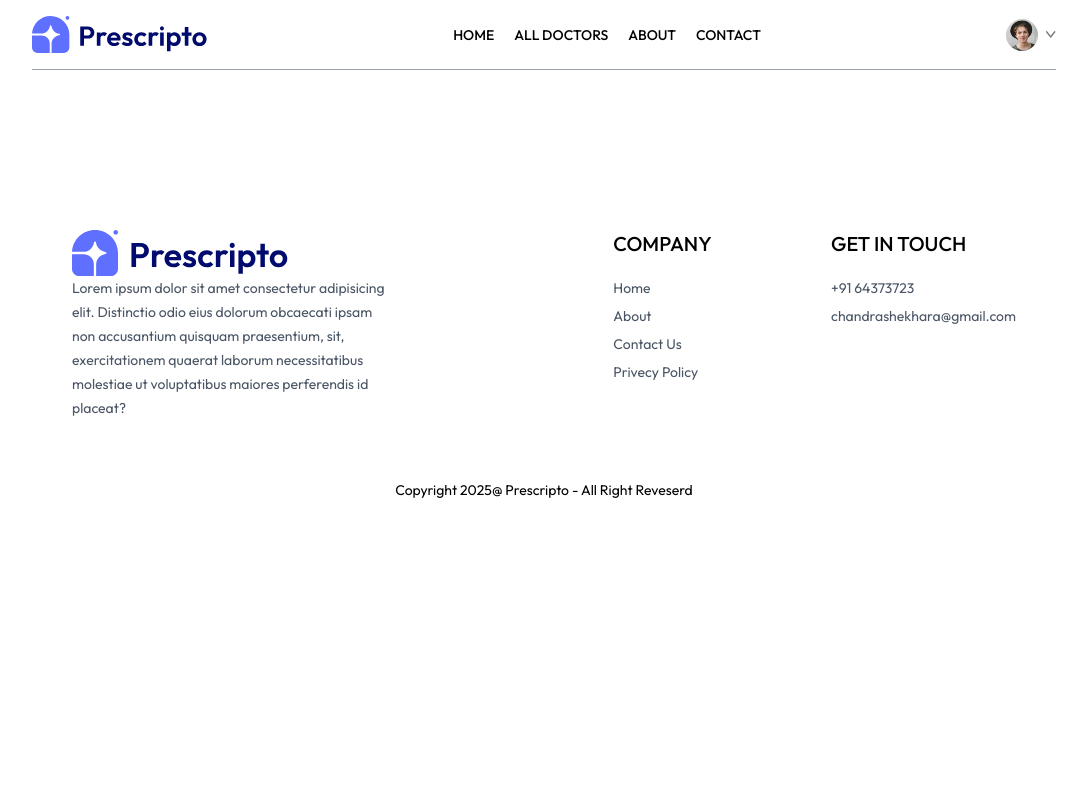
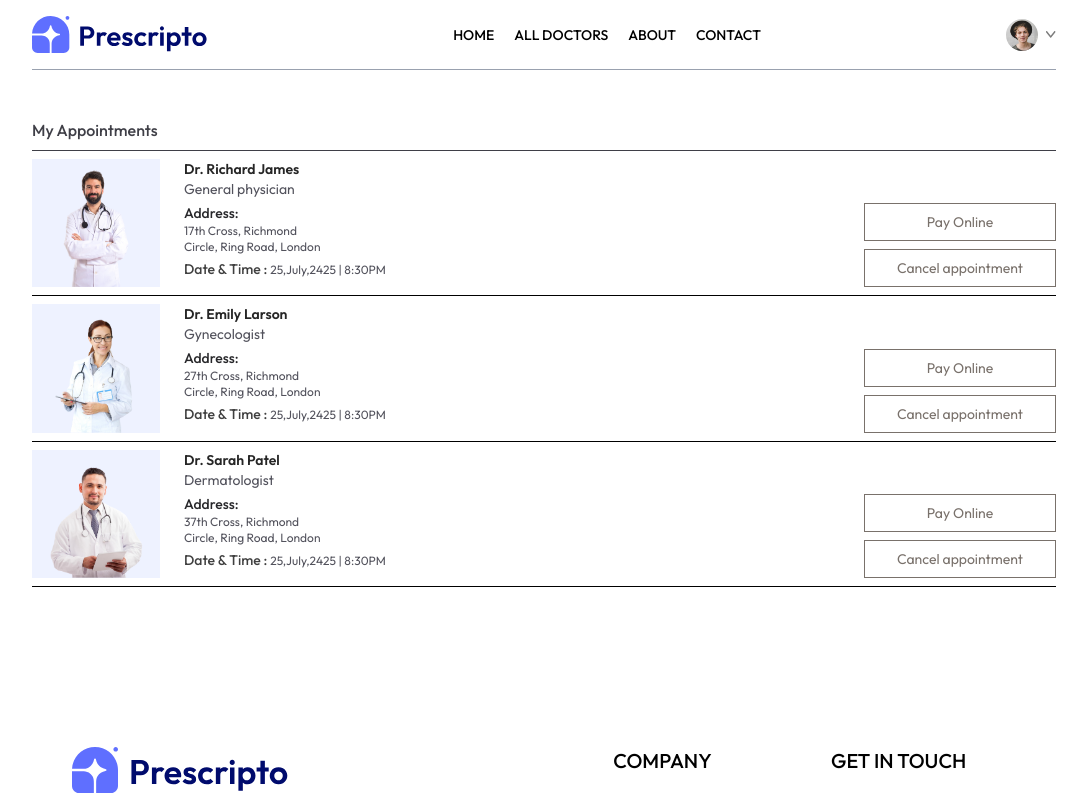
Before and after one commit to CSPEDITOR/CareHub, a React (Vite) app in the folder frontend/: page /my-appointments in a window 1280 px wide. Shown: the top 798 px of the page, without its empty margins (96-1183 px from the left). Built offline with nearby package versions, Linux system fonts and the light colour scheme.

Commit message:
complete the forntend part

```diff
--- a/frontend/src/components/Navbar.jsx
+++ b/frontend/src/components/Navbar.jsx
@@ -48,6 +48,20 @@
             Create Account
         </button>
         }
+        <img onClick={()=>setShowMenu(true)} className='w-6 md:hidden' src={assets.menu_icon} alt="" />
+        {/* ------------mobile menu---------- */}
+        <div className={`${showMenu ? 'fixed w-full': 'h-0 w-0'} md:hidden right-0 top-0 bottom-0 z-20 overflow-hidden bg-white transition-all`}>
+          <div className='flex items-center justify-between px-5 py-6'>
+            <img className='w-36' src={assets.logo} alt="" />
+            <img className='w-7' onClick={()=>setShowMenu(false)} src={assets.cross_icon} alt="" />
+          </div>
+          <ul className='flex flex-col items-center gap-2 mt-5 px-5 text-lg font-medium'>
+            <NavLink onClick={()=>setShowMenu(false)} to="/"><p className='px-4 py-2 rounded inline-block'> Home</p></NavLink>
+            <NavLink onClick={()=>setShowMenu(false)} to="/doctors"><p className='px-4 py-2 rounded inline-block'> All Doctors</p></NavLink>
+            <NavLink onClick={()=>setShowMenu(false)} to="/about"> <p className='px-4 py-2 rounded inline-block'> About</p></NavLink>
+            <NavLink onClick={()=>setShowMenu(false)} to="/contact"><p className='px-4 py-2 rounded inline-block'>Contact</p> </NavLink>
+          </ul>
+        </div>
 
       </div>
     </div>
--- a/frontend/src/index.css
+++ b/frontend/src/index.css
@@ -27,3 +27,9 @@
 html{
     scroll-behavior: smooth;
 }
+
+@media (max-width:740px){
+    .active p {
+        @apply text-white; background-color: #5f6fff;
+    }
+}
--- a/frontend/src/pages/Doctors.jsx
+++ b/frontend/src/pages/Doctors.jsx
@@ -7,6 +7,7 @@
   const {doctors} = useContext(AppContext);
   const navigate = useNavigate();
   const [filterDoc, setFilterDoc] = useState([]);
+  const [showFilter, setShowFilter] = useState(false);
 
   const applyFilter = () =>{
     if(speciality){
@@ -23,7 +24,8 @@
     <div className=''>
       <p className='text-gray-600'>Browse through the foctors specialist</p>
       <div className='flex flex-col sm:flex-row items-start gap-5 mt-5'>
-        <div className='flex flex-col gap-4 text-sm text-gray-600'>
+        <button className={`py-1 px-3 border rounded text-sm transition-all sm-hidden ${showFilter ?' bg-primary text-white':''}`} onClick={()=>setShowFilter(prev => !prev)}>Filters</button>
+        <div className={`flex-col gap-4 text-sm text-gray-600 ${showFilter ? 'flex': 'hidden sm:flex'}`}>
           <p onClick={()=>speciality === 'General physician' ? navigate('/doctors') : navigate('/doctors/General physician')} className={`w-[94] sm:w-auto pl-3 py-1.5 pr-16 border border-gray-300 rounded transition-all cursor-pointer ${speciality === "General physician" ? "bg-indigo-100 text-black" : ""}`}>General physician</p>
           <p onClick={()=>speciality === 'Gynecologist' ? navigate('/doctors') : navigate('/doctors/Gynecologist')} className={`w-[94] sm:w-auto pl-3 py-1.5 pr-16 border border-gray-300 rounded transition-all cursor-pointer ${speciality === "Gynecologist" ? "bg-indigo-100 text-black" : ""}`}>Gynecologist</p>
           <p onClick={()=>speciality === 'Dermatologist' ? navigate('/doctors') : navigate('/doctors/Dermatologist')} className={`w-[94] sm:w-auto pl-3 py-1.5 pr-16 border border-gray-300 rounded transition-all cursor-pointer ${speciality === "Dermatologist" ? "bg-indigo-100 text-black" : ""}`}>Dermatologist</p>
--- a/frontend/src/pages/MyAppointments.jsx
+++ b/frontend/src/pages/MyAppointments.jsx
@@ -1,11 +1,42 @@
-import React from 'react'
+import React, { useContext } from "react";
+import { AppContext } from "../context/AppContext";
 
 const MyAppointments = () => {
+  const { doctors } = useContext(AppContext);
   return (
     <div>
+      <p className="pb-2 mt-12 font-medium text-zinc-700 border-b">
+        My Appointments
+      </p>
+      <div>
+        {doctors.slice(0, 3).map((item, index) => (
+          <div
+            className="grid grid-cols-[1fr_2fr] gap-4 sm:flex sm:gap-6 py-2 border-b"
+            key={index}
+          >
+            <div>
+              <img className="w-32 bg-indigo-50" src={item.image} alt="" />
+            </div>
+            <div className="flex-1 text-sm text-zinc-600">
+              <p className="text-neutral-800 font-semibold">{item.name}</p>
+              <p>{item.speciality}</p>
+              <p className="text-zinc-800 font-medium mt-1">Address:</p>
+              <p className="text-xs">{item.address.line1}</p>
+              <p className="text-xs">{item.address.line2}</p>
+              <p className="text-xs mt-1">
+                <span className="text-sm text-neutral-700 font-medium" >Date & Time : </span>25,July,2425 | 8:30PM
+              </p>
+            </div>
+            <div></div>
+            <div className="flex flex-col gap-2 justify-end">
+              <button className="text-sm text-stone-500 text-center sm:min-w-48 py-2 border hover-bg-primary hover:text-white transition-all duration-300">Pay Online</button>
+              <button className="text-sm text-stone-500 text-center sm:min-w-48 py-2 border hover:bg-red-600 hover:text-white transition-all duration-300">Cancel appointment</button>
+            </div>
+          </div>
+        ))}
+      </div>
+    </div>
+  );
+};
 
-    </div>
-  )
-}
-
-export default MyAppointments
+export default MyAppointments;
```
